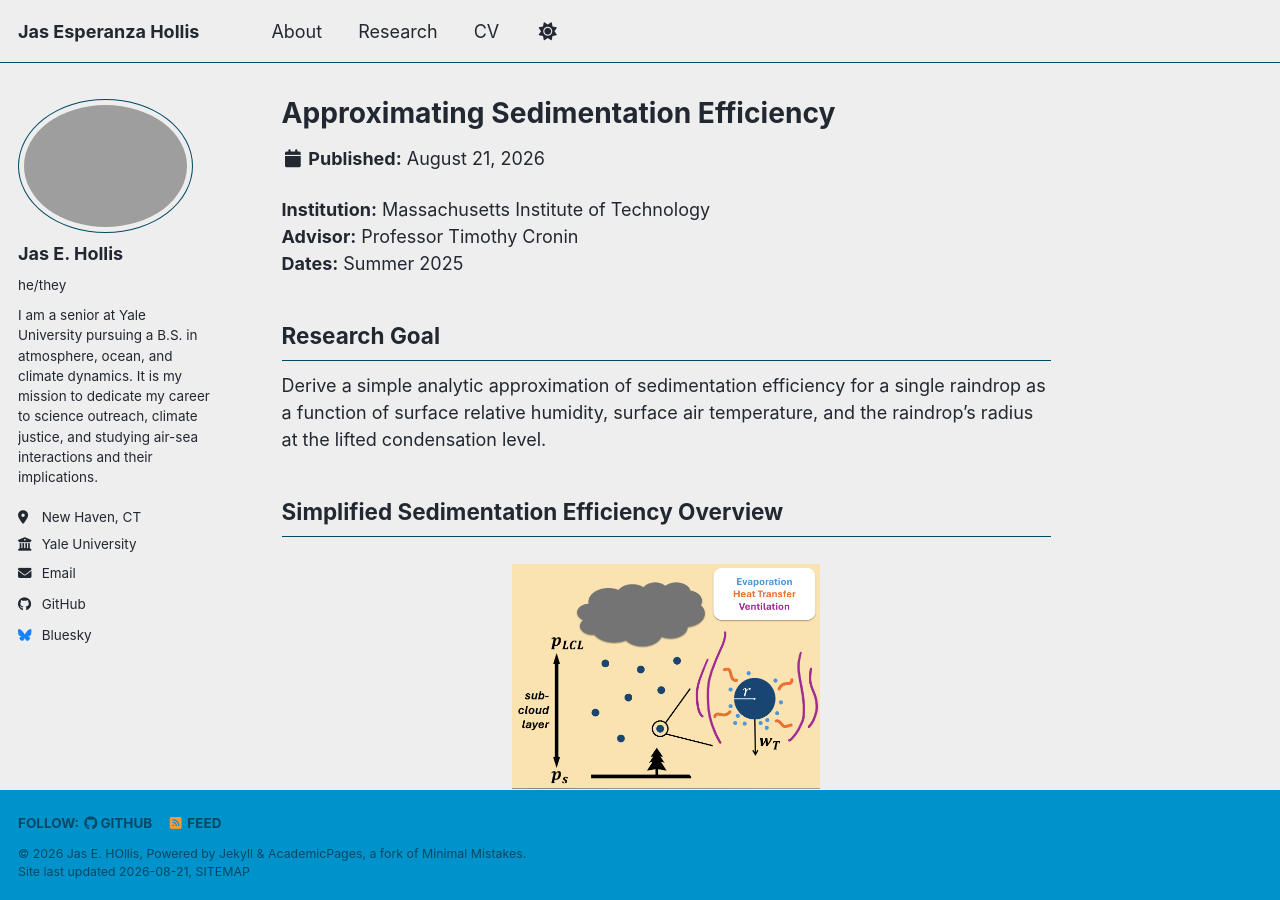
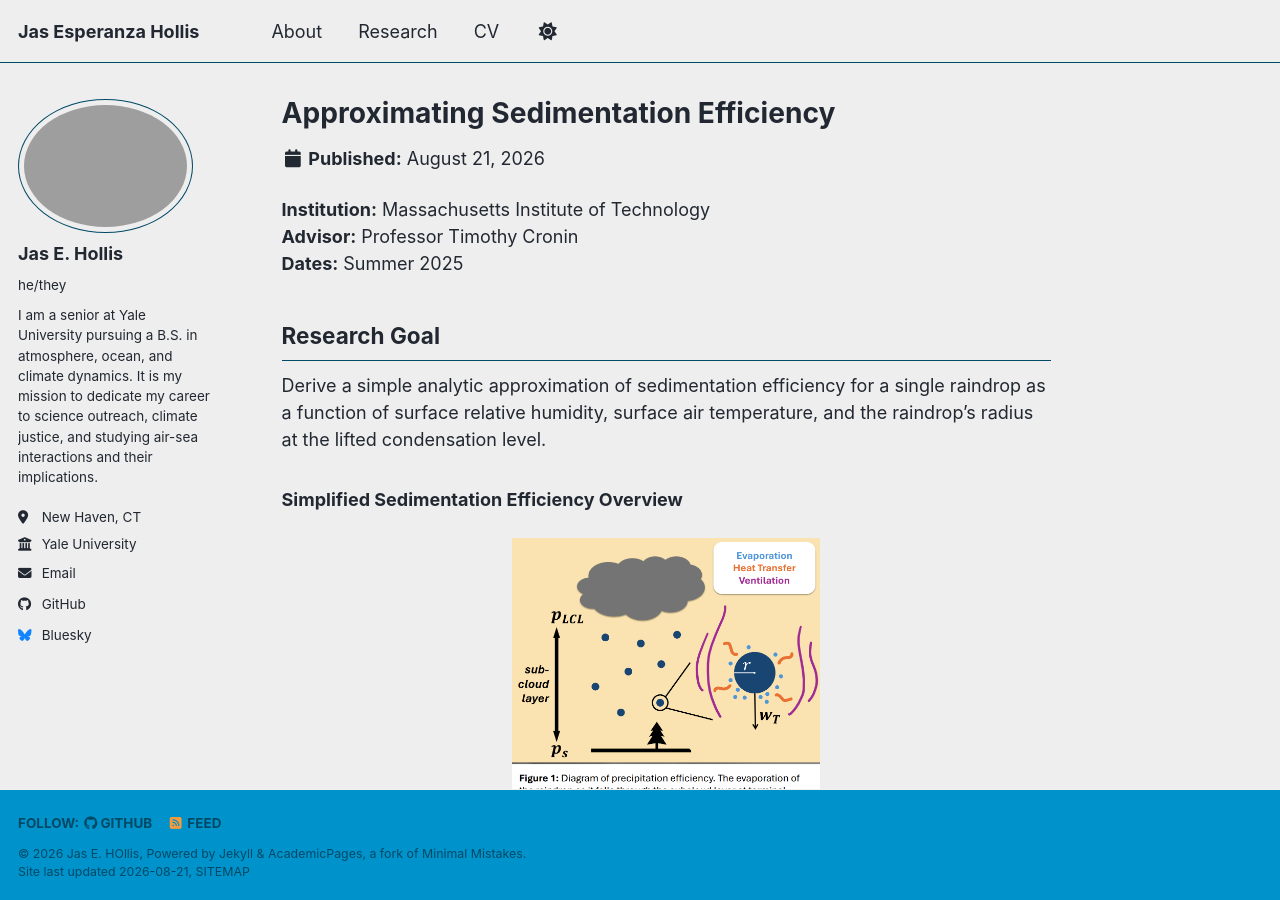
Before and after one commit to jas-hollis/jas-hollis.github.io, a Jekyll site: the page built from _portfolio/sedimentation-efficiency.md, in a window 1280 px wide and 900 px high. Built offline with Jekyll 4.4.1, drawn with Linux system fonts in a browser that asks for light colours; a style sheet for code colours, icons or effects is not loaded.

```diff
--- a/_portfolio/sedimentation-efficiency.md
+++ b/_portfolio/sedimentation-efficiency.md
@@ -11,7 +11,7 @@ collection: portfolio
 ## Research Goal
 Derive a simple analytic approximation of sedimentation efficiency for a single raindrop as a function of surface relative humidity, surface air temperature, and the raindrop's radius at the lifted condensation level.
 
-## Simplified Sedimentation Efficiency Overview
+### Simplified Sedimentation Efficiency Overview
 
 <img src="/images/precipitation_efficiency_diagram.png"
      alt="Diagram of Processes Involved in Sedimentation Efficiency"
```
